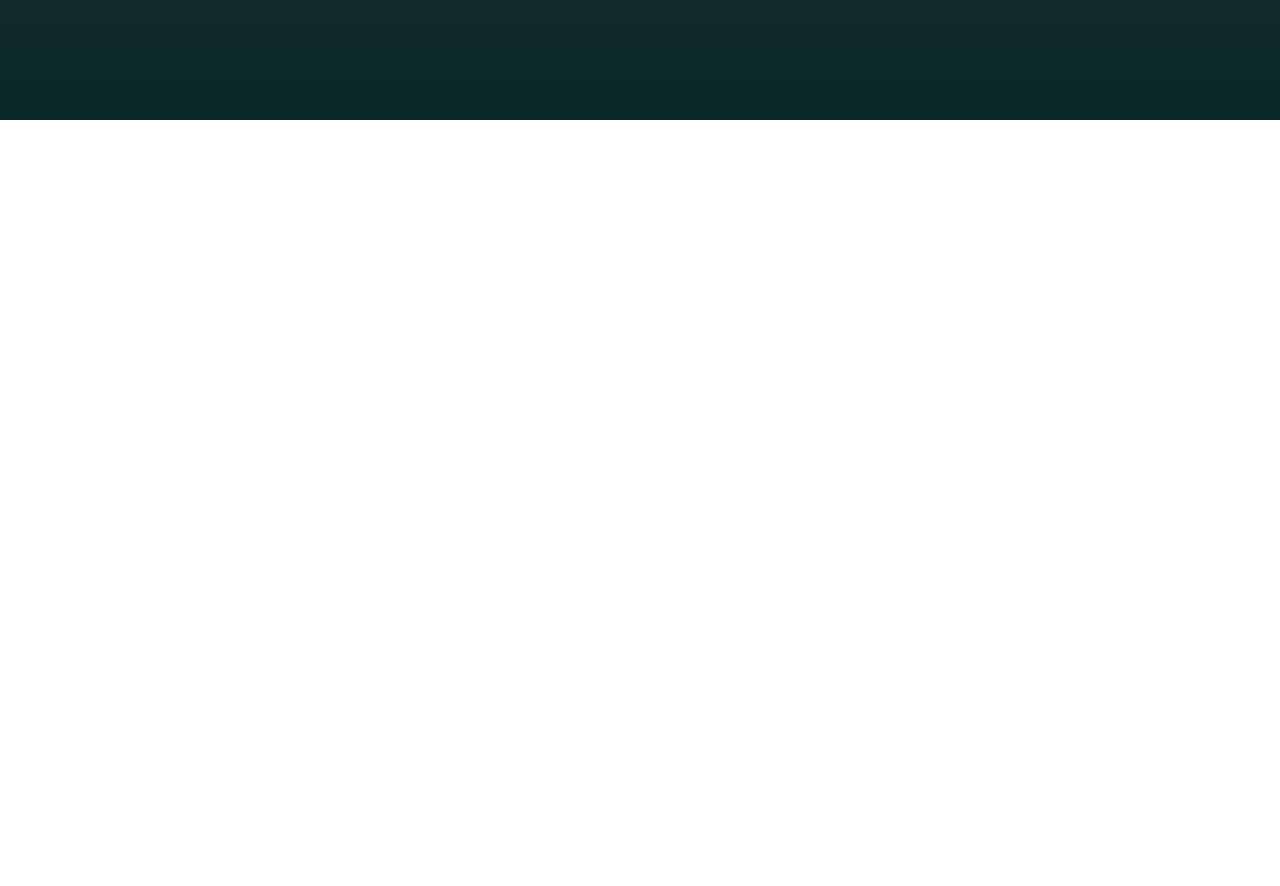
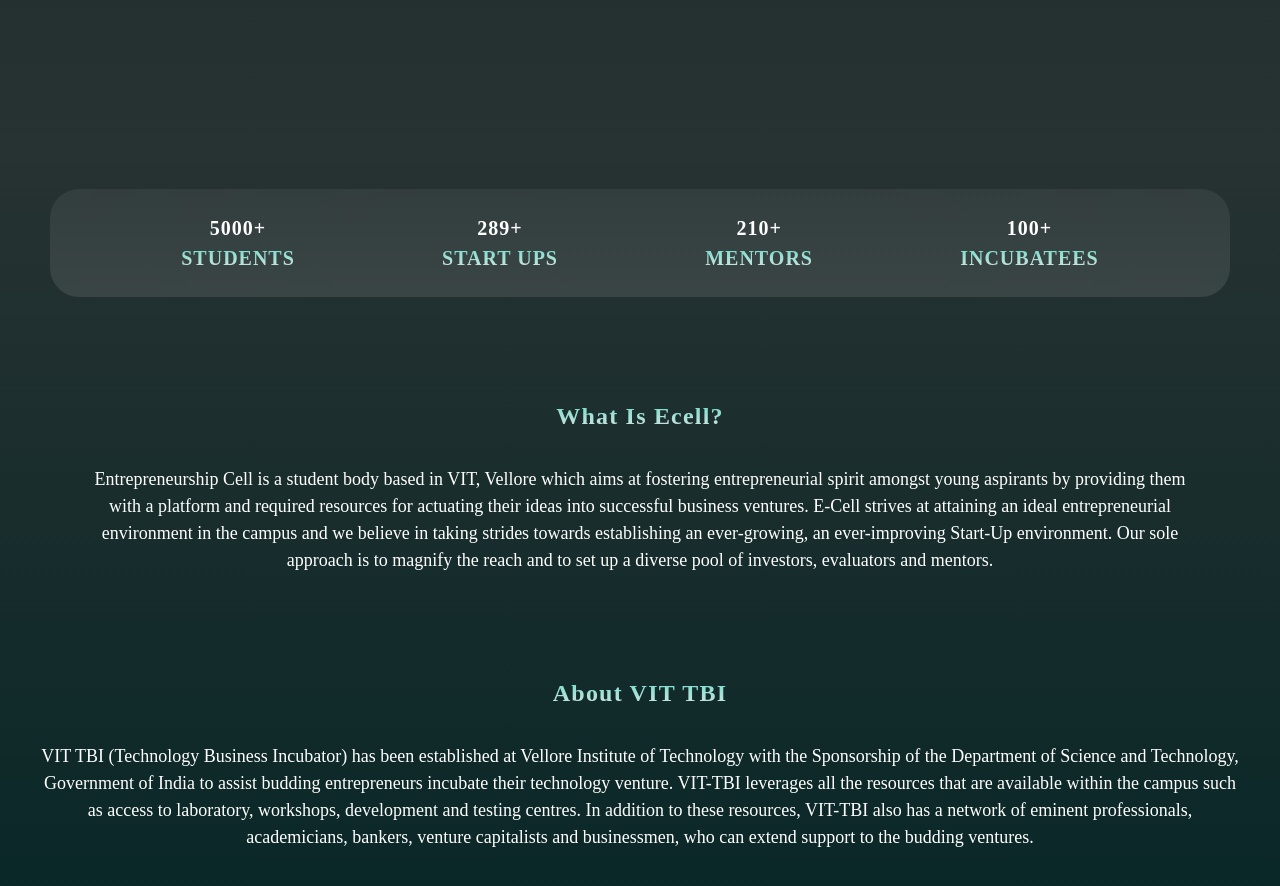
Before and after one commit to vinayakguptaa/ECellVit21, a Next.js app: page / in a window 1280 px wide. Shown: the part 680-1566 px from the top of the page. Before the commit the page ends 800 px from the top, so only its background shows below. Built offline with nearby package versions, Linux system fonts and the light colour scheme.

Commit message:
About Section added

```diff
--- a/components/About.js
+++ b/components/About.js
@@ -3,11 +3,54 @@
 export default function About() {
   return (
     <>
-      {/* <div className={AboutStyles.aboutContainer}>
-        <div className={AboutStyles.sectionA}></div>
-        <div className={AboutStyles.sectionB}></div>
-        <div className={AboutStyles.sectionC}></div>
-      </div> */}
+      <div className={AboutStyles.aboutContainer}>
+        <div className={AboutStyles.sectionA}>
+          <div className={AboutStyles.statsContainer}>
+            <div className={AboutStyles.statNum}>5000+</div>
+            <div className={AboutStyles.statName}>STUDENTS</div>
+          </div>
+          <div className={AboutStyles.statsContainer}>
+            <div className={AboutStyles.statNum}>289+</div>
+            <div className={AboutStyles.statName}>START UPS</div>
+          </div>
+          <div className={AboutStyles.statsContainer}>
+            <div className={AboutStyles.statNum}>210+</div>
+            <div className={AboutStyles.statName}>MENTORS</div>
+          </div>
+          <div className={AboutStyles.statsContainer}>
+            <div className={AboutStyles.statNum}>100+</div>
+            <div className={AboutStyles.statName}>INCUBATEES</div>
+          </div>
+        </div>
+        <div className={AboutStyles.sectionB}>
+          <div className={AboutStyles.aboutTitle}>What is Ecell?</div>
+          <div className={AboutStyles.aboutDesc}>
+            Entrepreneurship Cell is a student body based in VIT, Vellore which
+            aims at fostering entrepreneurial spirit amongst young aspirants by
+            providing them with a platform and required resources for actuating
+            their ideas into successful business ventures. E-Cell strives at
+            attaining an ideal entrepreneurial environment in the campus and we
+            believe in taking strides towards establishing an ever-growing, an
+            ever-improving Start-Up environment. Our sole approach is to magnify
+            the reach and to set up a diverse pool of investors, evaluators and
+            mentors.
+          </div>
+        </div>
+        <div className={AboutStyles.sectionC}>
+          <div className={AboutStyles.aboutTitle}> About VIT TBI</div>
+          <div className={AboutStyles.aboutDesc}>
+            VIT TBI (Technology Business Incubator) has been established at
+            Vellore Institute of Technology with the Sponsorship of the
+            Department of Science and Technology, Government of India to assist
+            budding entrepreneurs incubate their technology venture. VIT-TBI
+            leverages all the resources that are available within the campus
+            such as access to laboratory, workshops, development and testing
+            centres. In addition to these resources, VIT-TBI also has a network
+            of eminent professionals, academicians, bankers, venture capitalists
+            and businessmen, who can extend support to the budding ventures.
+          </div>
+        </div>
+      </div>
     </>
   );
 }
--- a/components/Landing.js
+++ b/components/Landing.js
@@ -1,3 +1,5 @@
+import { useState, useEffect } from "react";
+
 import landingStyles from "../styles/Landing.module.css";
 
 /*Components*/
@@ -6,15 +8,39 @@
 import Ecell from "./Ecell";
 
 export default function Landing() {
-  const title = "ENTREPRENEURSHIP CELL VIT";
+  const [title, setTitle] = useState("ENTREPRENEURSHIP CELL VIT");
+  const [navActive, setNavActive] = useState(true);
+
+  useEffect(() => {
+    addEventListener("resize", () => {
+      if (window.innerWidth < 900) {
+        setTitle("E-CELL");
+        setNavActive(false);
+      } else {
+        setTitle("ENTREPRENEURSHIP CELL VIT");
+        setNavActive(true);
+      }
+    });
+    return () => {
+      addEventListener("resize", () => {
+        if (window.innerWidth < 900) {
+          setTitle("E-CELL");
+          setNavActive(false);
+        } else {
+          setTitle("ENTREPRENEURSHIP CELL VIT");
+          setNavActive(true);
+        }
+      });
+    };
+  }, []);
+
   const links = {};
-  const active = true;
 
   return (
     <>
       <div className={landingStyles.container}>
         <div className={landingStyles.navbar}>
-          <Nav active={active} />
+          <Nav active={navActive} />
         </div>
 
         <div className={landingStyles.section}>
--- a/components/Nav.js
+++ b/components/Nav.js
@@ -3,7 +3,29 @@
 import Image from "next/image";
 import ecellLogo from "../public/logos/ecell-vit-logo.png";
 
-export default function Nav() {
+function NavItems(props) {
+  if (props.active) {
+    return (
+      <>
+        <div className={landingStyles.navItemContainer}>
+          <div className={landingStyles.navItem}>Home</div>
+        </div>
+        <div className={landingStyles.navItemContainer}>
+          <div className={landingStyles.navItem}>About Us</div>
+        </div>
+        <div className={landingStyles.navItemContainer}>
+          <div className={landingStyles.navItem}>Our Team</div>
+        </div>
+        <div className={landingStyles.navItemContainer}>
+          <div className={landingStyles.navItem}>Gallery</div>
+        </div>
+      </>
+    );
+  }
+  return "";
+}
+
+export default function Nav(props) {
   return (
     <>
       <div className={landingStyles.navContainer}>
@@ -17,18 +39,8 @@
         style={{ flexDirection: "row-reverse" }}
       >
         <div className={landingStyles.navbarContainer}>
-          <div className={landingStyles.navItemContainer}>
-            <div className={landingStyles.navItem}>Home</div>
-          </div>
-          <div className={landingStyles.navItemContainer}>
-            <div className={landingStyles.navItem}>About Us</div>
-          </div>
-          <div className={landingStyles.navItemContainer}>
-            <div className={landingStyles.navItem}>Our Team</div>
-          </div>
-          <div className={landingStyles.navItemContainer}>
-            <div className={landingStyles.navItem}>Gallery</div>
-          </div>
+          <NavItems active={props.active} />
+
           <div className={landingStyles.navItemContainer}>
             <div className={landingStyles.navSubBtn}>
               <div className={landingStyles.navItem}>Subscribe</div>
--- a/styles/About.module.css
+++ b/styles/About.module.css
@@ -1,5 +1,10 @@
 .aboutContainer {
-    height: 100vh;
+    min-height: 100vh;
+    height: fit-content;
+    display: flex;
+    flex-direction: column;
+    justify-content: space-evenly;
+    align-items: center;
 }
 
 .sectionA {
@@ -8,7 +13,82 @@
     /* Note: backdrop-filter has minimal browser support */
     border-radius: 29px;
 
-    width: 1180px;
-    height: 108px;
+    width: 95vw;
+    max-width: 1180px;
+    min-height: 108px;
+    height: fit-content;
     margin: 2rem 0;
+
+    display: flex;
+    justify-content: space-evenly;
+    align-items: center;
+
+    flex-wrap: wrap;
 }
+
+.statsContainer {
+    min-width: 95px;
+    min-height: 60px;
+
+    font-family: Poppins;
+    font-style: normal;
+    font-weight: 600;
+    font-size: 20px;
+    line-height: 30px;
+    text-align: center;
+    letter-spacing: 0.05em;
+    text-transform: capitalize;
+
+    margin: 1rem;
+}
+
+
+.statName {
+    background: -webkit-linear-gradient(#5EDBC5, #E5E5E5);
+    background-clip: text;
+    -webkit-background-clip: text;
+    -webkit-text-fill-color: transparent;
+}
+
+.sectionB {
+    width: 95vw;
+    max-width: 1180px;
+    min-height: 108px;
+    height: fit-content;
+    margin: 2rem 0;
+
+    display: flex;
+    flex-direction: column;
+    justify-content: space-evenly;
+    align-items: center;
+
+}
+
+.aboutTitle {
+    background: -webkit-linear-gradient(#5EDBC5, #E5E5E5);
+    background-clip: text;
+    -webkit-background-clip: text;
+    -webkit-text-fill-color: transparent;
+
+    font-family: Poppins;
+    font-style: normal;
+    font-weight: bold;
+    font-size: 24px;
+    line-height: 36px;
+    /* identical to box height */
+
+    text-align: center;
+    letter-spacing: 0.05em;
+    text-transform: capitalize;
+}
+
+.aboutDesc {
+    font-family: Poppins;
+    font-style: normal;
+    font-weight: normal;
+    font-size: 18px;
+    line-height: 27px;
+    text-align: center;
+
+    padding: 2rem;
+}
--- a/styles/Home.module.css
+++ b/styles/Home.module.css
@@ -7,6 +7,7 @@
   align-items: center;
   height: fit-content;
 
+  overflow: hidden;
   background: linear-gradient(180deg, #182424 0%, #273232 52.08%, #092727 100%);
 }
 
--- a/styles/Landing.module.css
+++ b/styles/Landing.module.css
@@ -36,15 +36,21 @@
 
 }
 
+
+@media (max-width:900px) {
+    .section {
+        flex-direction: column-reverse;
+        justify-content: center;
+        align-items: center;
+    }
+}
+
 /*Nav.js*/
-
 .navContainer {
     display: flex;
     align-items: center;
     width: 95%;
     position: absolute;
-
-
 }
 
 .navbarContainer {
@@ -64,7 +70,6 @@
     display: flex;
     justify-content: center;
     align-items: center;
-
 }
 
 .navItemContainer {
@@ -93,8 +98,8 @@
     align-items: center;
 }
 
+
 /*Ecell.js*/
-
 .titleContainer {
     height: 100%;
     width: 100%;
@@ -108,6 +113,7 @@
     background-clip: text;
     -webkit-background-clip: text;
     -webkit-text-fill-color: transparent;
+
 }
 
 .titleContainer>div {
@@ -145,9 +151,14 @@
     width: 100%;
     justify-content: center;
     align-items: center;
-
 }
 
 .socialLink {
     margin: 2rem;
 }
+
+@media (max-width:900px) {
+    .socialLinksContainer {
+        flex-direction: row;
+    }
+}
--- a/styles/globals.css
+++ b/styles/globals.css
@@ -7,7 +7,6 @@
   /* overflow: hidden; */
   color: white;
 
-  overflow: hidden;
 }
 
 a {
```
